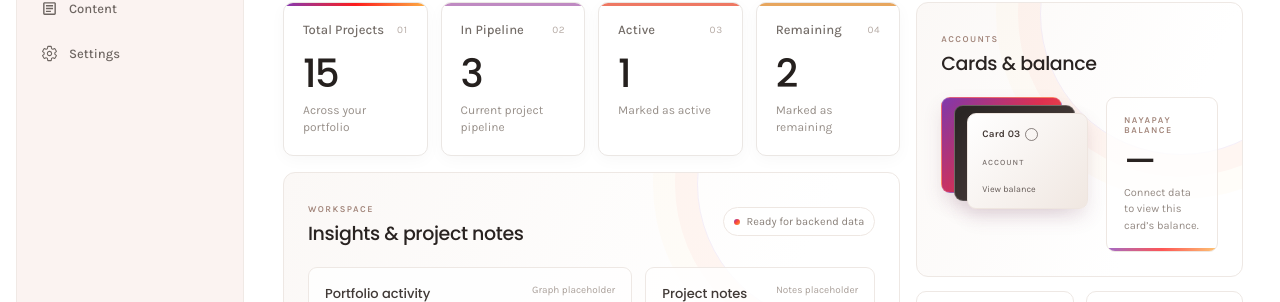
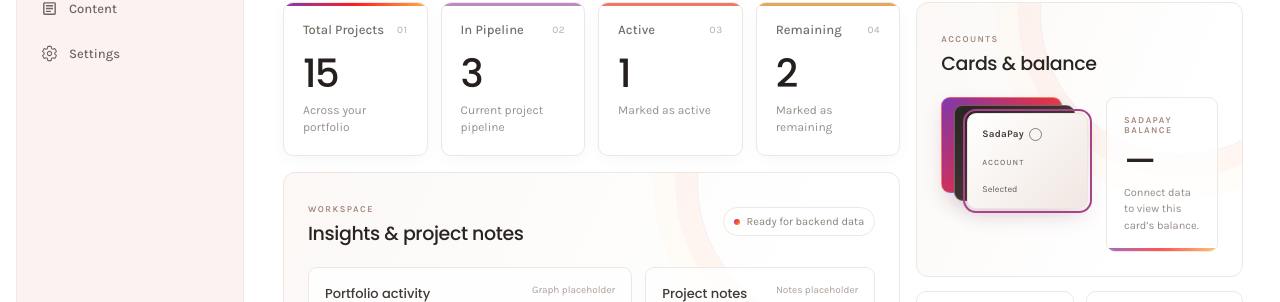
Before and after one commit to arslantauseef/arslantauseef.dev, a React (Vite) app: page /dashboard in a window 1280 px wide. Shown: the part 207-509 px from the top of the page. Built offline with nearby package versions, Linux system fonts and the light colour scheme.

Commit message:
Fix repeated dashboard card shuffle animation

```diff
--- a/src/dashboard/components/layout/Dashboard/styles/kpi_overfiew/kpi_overview.module.css
+++ b/src/dashboard/components/layout/Dashboard/styles/kpi_overfiew/kpi_overview.module.css
@@ -196,7 +196,7 @@
   position: absolute;
   top: 0;
   left: 0;
-  z-index: 1;
+  z-index: var(--stack-z);
   width: calc(100% - 28px);
   min-width: 0;
   min-height: 96px;
@@ -211,24 +211,17 @@
   box-shadow: 0 9px 19px rgb(117 57 88 / 12%);
   cursor: pointer;
   text-align: left;
-  transition:
-    transform 180ms ease,
-    box-shadow 180ms ease,
-    outline-color 180ms ease;
+  transform: translate3d(calc(var(--stack-index) * 13px), var(--stack-y), 0);
+  transition: transform 260ms cubic-bezier(.2, .72, .24, 1), opacity 180ms ease, box-shadow 180ms ease, outline-color 180ms ease;
 }
 
-.creditCard:hover {
-  transform: translateY(-2px);
-  box-shadow: 0 12px 22px rgb(117 57 88 / 19%);
-}
+.creditCard:hover:not(.cardLeaving):not(.cardReturning) { transform: translate3d(calc(var(--stack-index) * 13px), calc(var(--stack-y) - 2px), 0); box-shadow: 0 12px 22px rgb(117 57 88 / 19%); }
+.cardLeaving { z-index: 0 !important; transform: translate3d(calc(var(--stack-index) * 13px), var(--stack-y), 0) translateX(118%) rotate(4deg); opacity: 0; pointer-events: none; }
+.cardReturning { z-index: var(--stack-z); animation: cardReturn 260ms cubic-bezier(.2, .72, .24, 1) both; }
 
-.creditCard.cardExit {
-  transform: translateX(130%);
-  pointer-events: none;
-}
-
-.creditCard.cardEnter {
-  transform: translateX(0);
+@keyframes cardReturn {
+  from { transform: translate3d(calc(var(--stack-index) * 13px), var(--stack-y), 0) translateX(118%) rotate(4deg); opacity: 0; }
+  to { transform: translate3d(calc(var(--stack-index) * 13px), var(--stack-y), 0); opacity: 1; }
 }
 
 .creditCard:focus-visible {
@@ -236,18 +229,8 @@
   outline-offset: 3px;
 }
 .selectedCard {
-  z-index: 4;
   outline: 2px solid #a8438a;
   outline-offset: 2px;
-}
-
-.creditCard:nth-child(2) {
-  top: 8px;
-  left: 13px;
-}
-.creditCard:nth-child(3) {
-  top: 16px;
-  left: 26px;
 }
 
 .creditCard1 {
@@ -521,11 +504,12 @@
     width: calc(100% - 46px);
     min-height: 108px;
   }
-  .creditCard:nth-child(2) {
-    left: 22px;
-  }
-  .creditCard:nth-child(3) {
-    left: 44px;
+  .creditCard { --stack-y: calc(var(--stack-index) * 8px); transform: translate3d(calc(var(--stack-index) * 22px), var(--stack-y), 0); }
+  .creditCard:hover:not(.cardLeaving):not(.cardReturning) { transform: translate3d(calc(var(--stack-index) * 22px), calc(var(--stack-y) - 2px), 0); }
+  .cardLeaving { transform: translate3d(calc(var(--stack-index) * 22px), var(--stack-y), 0) translateX(118%) rotate(4deg); }
+  @keyframes cardReturn {
+    from { transform: translate3d(calc(var(--stack-index) * 22px), var(--stack-y), 0) translateX(118%) rotate(4deg); opacity: 0; }
+    to { transform: translate3d(calc(var(--stack-index) * 22px), var(--stack-y), 0); opacity: 1; }
   }
   .lendingGrid {
     grid-template-columns: minmax(0, 1fr);
--- a/src/dashboard/components/layout/Dashboard/tsx/Dashboard.tsx
+++ b/src/dashboard/components/layout/Dashboard/tsx/Dashboard.tsx
@@ -1,7 +1,7 @@
 import style from "../styles/main/style.main.module.css";
 import styleKpiOverview from "../styles/kpi_overfiew/kpi_overview.module.css";
 import { kpis } from "../constants/Constants";
-import { useState } from "react";
+import { useState, type CSSProperties, type TransitionEvent, type AnimationEvent } from "react";
 type CardType = {
   position: string;
   cardName: string;
@@ -26,46 +26,45 @@ const accountCards = [
 ];
 
 export const Dashboard = () => {
-  const [selectedCard, setSelectedCard] = useState<CardType>(accountCards[0]);
+  const [selectedCard, setSelectedCard] = useState<CardType>(accountCards[accountCards.length - 1]);
   const [cards, setCards] = useState<CardType[]>(accountCards);
-  const [animationPhase, setAnimationPhase] = useState<
-    "idle" | "exit" | "enter"
-  >("idle");
-  const [pendingCard, setPendingCard] = useState<CardType | null>(null);
-  const [exitFromIndex, setExitFromIndex] = useState<number | null>(null);
+  const [shufflePhase, setShufflePhase] = useState<"idle" | "leaving" | "returning">("idle");
+  const [movingCard, setMovingCard] = useState<CardType | null>(null);
 
-  const handleCardClicked = (clickedCard: CardType) => {
-    if (animationPhase !== "idle") return;
-    if (clickedCard === selectedCard) return;
-    const clickedIndex = cards.findIndex(
-      (item) => item.cardName === clickedCard.cardName,
-    );
-    setExitFromIndex(clickedIndex);
-    setPendingCard(clickedCard);
-    setAnimationPhase("exit");
-  };
-  const handleExitEnd = (card: CardType) => {
-    if (animationPhase !== "exit") return;
-    if (card !== pendingCard) return;
-    if (exitFromIndex === null) return;
+  const finishCardExit = (event: TransitionEvent<HTMLButtonElement>, card: CardType) => {
+    if (event.target !== event.currentTarget || event.propertyName !== "transform" || shufflePhase !== "leaving" || movingCard !== card) return;
 
-    const reorderedCards = [
-      ...cards.slice(exitFromIndex),
-      ...cards.slice(0, exitFromIndex),
-    ];
-
-    setCards(reorderedCards);
-    setSelectedCard(card);
-    setAnimationPhase("enter");
+    setCards((currentCards) => [
+      ...currentCards.filter((item) => item.position !== card.position),
+      card,
+    ]);
+    setShufflePhase("returning");
   };
 
-  const handleEnterEnd = (card: CardType) => {
-    if (animationPhase !== "enter") return;
-    if (card !== pendingCard) return;
+  const finishCardReturn = (event: AnimationEvent<HTMLButtonElement>, card: CardType) => {
+    if (event.target !== event.currentTarget || shufflePhase !== "returning" || movingCard !== card) return;
 
-    setAnimationPhase("idle");
-    setPendingCard(null);
-    setExitFromIndex(null);
+    setShufflePhase("idle");
+    setMovingCard(null);
+  };
+
+  const selectCard = (card: CardType) => {
+    if (shufflePhase !== "idle") return;
+
+    const index = cards.findIndex((item) => item.position === card.position);
+    setSelectedCard(card);
+    if (index === cards.length - 1) return;
+
+    if (window.matchMedia("(prefers-reduced-motion: reduce)").matches) {
+      setCards((currentCards) => [
+        ...currentCards.filter((item) => item.position !== card.position),
+        card,
+      ]);
+      return;
+    }
+
+    setMovingCard(card);
+    setShufflePhase("leaving");
   };
 
   return (
@@ -176,46 +175,31 @@ export const Dashboard = () => {
                 className={styleKpiOverview.creditCards}
                 aria-label="Select a card"
               >
-                {cards.map((card, index) => {
-                  const shouldExit =
-                    animationPhase === "exit" &&
-                    exitFromIndex !== null &&
-                    (index === exitFromIndex || index === cards.length - 1);
-                  return (
+                {cards.map((card, index) => (
                   <button
-                      aria-pressed={selectedCard === card}
-                      className={`
-                    ${styleKpiOverview.creditCard}
-                    ${styleKpiOverview[card.class]}
-                    ${shouldExit ? styleKpiOverview.cardExit : ""}
-                    ${animationPhase === "enter" ? styleKpiOverview.cardEnter : ""}
-                    `}
+                    aria-pressed={selectedCard.position === card.position}
+                    className={`${styleKpiOverview.creditCard} ${styleKpiOverview[card.class]} ${selectedCard.position === card.position ? styleKpiOverview.selectedCard : ""} ${shufflePhase === "leaving" && movingCard?.position === card.position ? styleKpiOverview.cardLeaving : ""} ${shufflePhase === "returning" && movingCard?.position === card.position ? styleKpiOverview.cardReturning : ""}`}
                     key={card.position}
-                      onClick={() => handleCardClicked(card)}
-                      onTransitionEnd={(event) => {
-                        if (event.propertyName !== "transform") return;
-
-                        handleExitEnd(card);
-                        handleEnterEnd(card);
-                      }}
+                    onClick={() => selectCard(card)}
+                    onTransitionEnd={(event) => finishCardExit(event, card)}
+                    onAnimationEnd={(event) => finishCardReturn(event, card)}
+                    style={{
+                      "--stack-index": index,
+                      "--stack-y": `${index * 8}px`,
+                      "--stack-z": index + 1,
+                    } as CSSProperties}
                     type="button"
                   >
                     <span className={styleKpiOverview.cardTopline}>
-                        <span>Card {card.position}</span>
-                        <span
-                          className={styleKpiOverview.cardSignal}
-                          aria-hidden="true"
-                        />
+                      <span>{card.cardName}</span>
+                      <span className={styleKpiOverview.cardSignal} aria-hidden="true" />
                     </span>
-                      <span className={styleKpiOverview.cardDigits}>
-                        ACCOUNT
-                      </span>
+                    <span className={styleKpiOverview.cardDigits}>ACCOUNT</span>
                     <span className={styleKpiOverview.cardCaption}>
-                        {selectedCard === card ? "Selected" : "View balance"}
+                      {selectedCard.position === card.position ? "Selected" : "View balance"}
                     </span>
                   </button>
-                  );
-                })}
+                ))}
               </div>
               <section
                 className={styleKpiOverview.balancePanel}
```
Lines whose indentation alone changed are shown as unchanged.
